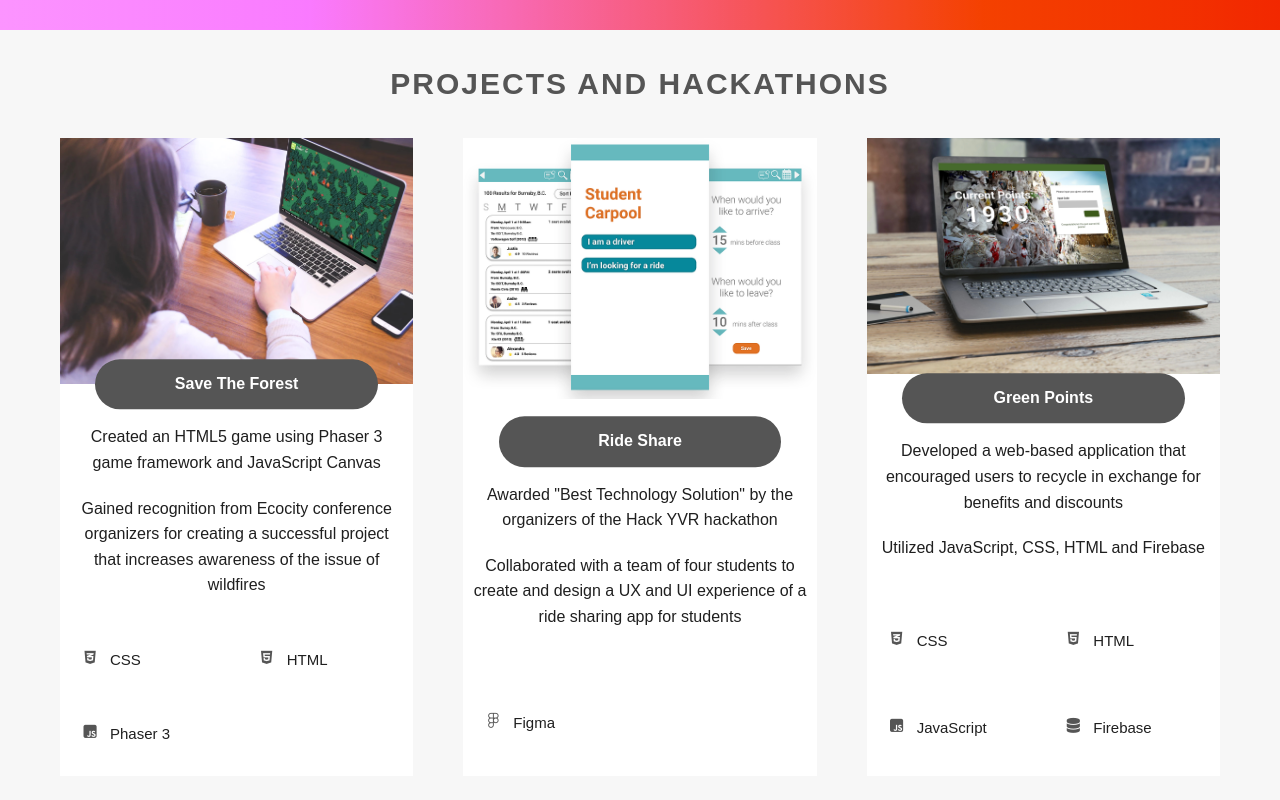
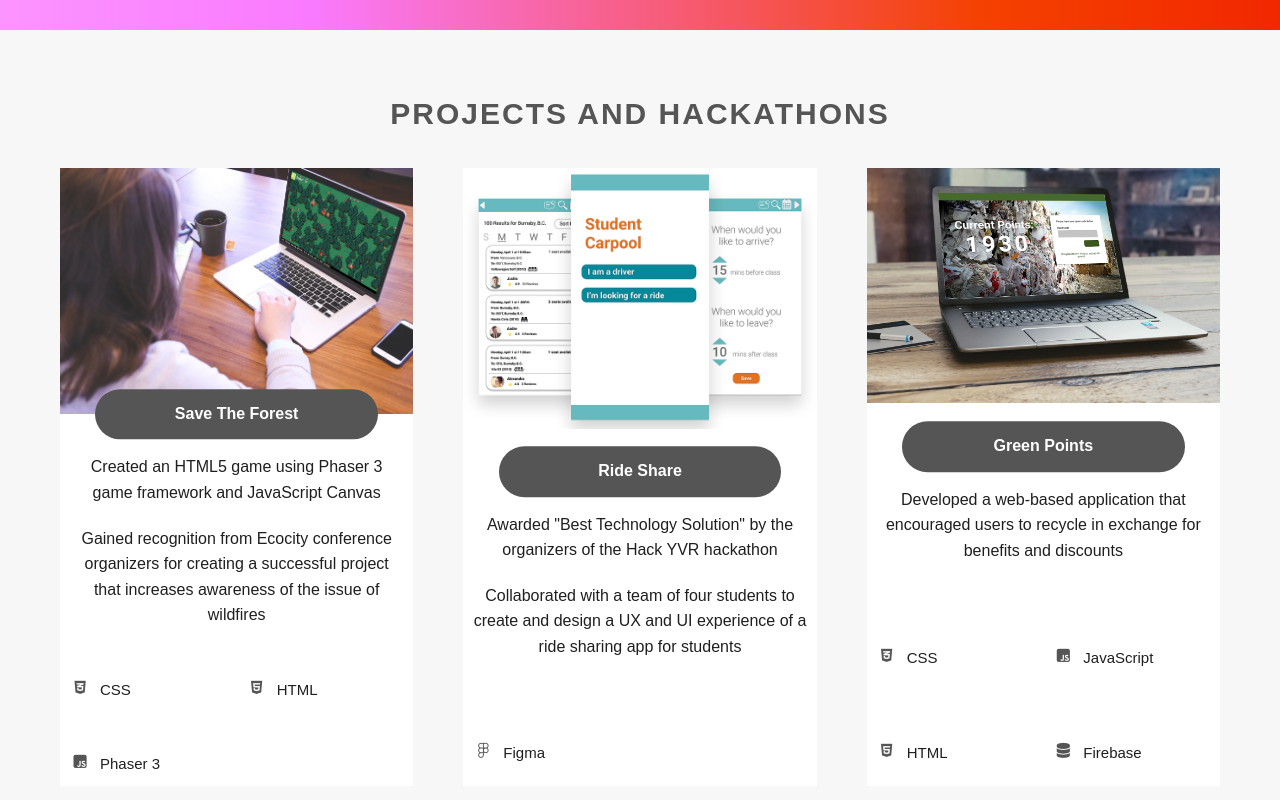
Before and after one commit to aleksandra-codes/aleksandra-codes.github.io, a website: page index.html in a window 1280 px wide. Shown: the part 780-1580 px from the top of the page. Drawn offline with nearby package versions, Linux system fonts and the light colour scheme; some packages are replaced by stand-ins of ours; a script that the page names is missing.

Commit message:
fixed projects cards alignment

```diff
--- a/index.html
+++ b/index.html
@@ -84,31 +84,31 @@
                                 </div>
                             </div>
                             <div class="card-holder" id="greenPoints">
-                                <img class ="card-holder__img" src="resources/smartmockups_jzstp9ng.jpg">
+                                <img class ="card-holder__img" src="resources/smartmockups_jzstpde8.jpg">
                                 <h4 class="card-holder__name">Green Points</h4>
                                 <div class="card-holder__tech">
                                     <i class="fab fa-css3-alt"></i>
                                     <p>CSS</p>
                                 </div>
                                 <div class="card-holder__tech">
+                                    <i class="fab fa-js-square"></i>
+                                    <p>JavaScript</p>
+                                </div>
+                                <div class="card-holder__tech">
                                     <i class="fab fa-html5"></i>
                                     <p>HTML</p>
-                                </div>
-                                <div class="card-holder__tech">
-                                    <i class="fab fa-js-square"></i>
-                                    <p>JavaScript</p>
                                 </div>
                                 <div class="card-holder__tech">
                                     <i class="fas fa-database"></i>
                                     <p>Firebase</p>
                                 </div>
+
                                 <div class="card-holder__desc">
-                                        <p>Developed a web-based application that encouraged users to recycle in exchange for benefits and discounts
-                                            </p>
-                                        <p>Utilized JavaScript, CSS, HTML and Firebase</p>
+                                    <p>Developed a web-based application that encouraged users to recycle in exchange for benefits and discounts
+                                    </p>
                                 </div>
+                            </div>
 
-                            </div>
                     </div>
                 </div>
 
--- a/sass/layout/_header.scss
+++ b/sass/layout/_header.scss
@@ -10,6 +10,7 @@
     justify-content: center;
     text-align: center;
     color: $color-grey-light-1;
+    margin-bottom: 3rem;
 
     background: linear-gradient(90deg, $color-gradient-end, $color-gradient-start);
     animation: animateBackground  20s linear infinite;
--- a/sass/layout/_projects.scss
+++ b/sass/layout/_projects.scss
@@ -14,12 +14,15 @@
     display: grid;
     grid-template-columns: repeat(2, 1fr);
     grid-row-gap: 3rem;
-    padding-bottom: 2rem;
+
         &__img {
-        width: 100%;
+        width:100%;
         grid-row: 1 / 3;
         grid-column: 1 / -1;
         z-index: 1;
+
+
+
         }
 
     &__name {
@@ -41,7 +44,7 @@
 
     &__tech {
         font-size: 1.5rem;
-        margin-left: 2rem;
+        margin-left: 1rem;
         display: flex;
         align-items: center;
 
@@ -62,13 +65,3 @@
 
 
 }
-
-
-
-// .slideImg {
-//     max-height: 100%;
-//     max-width: 100%;
-//     width: auto;
-//     height: auto;
-//     margin: auto;
-// }
```
Also changed, not shown: css/style.css.
